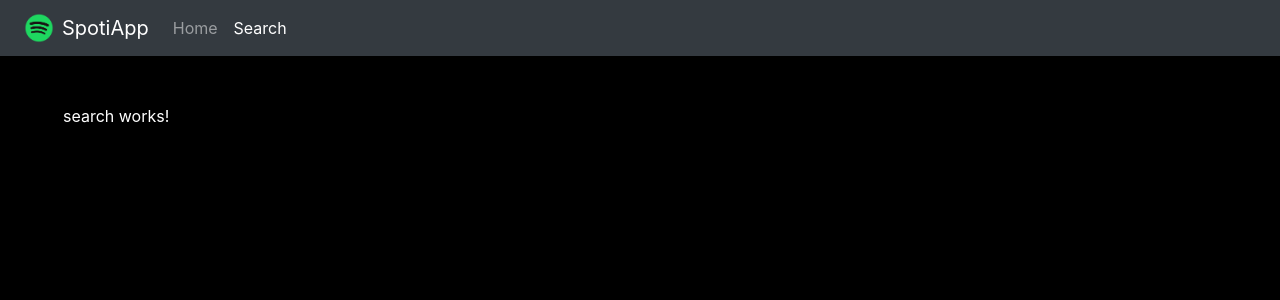
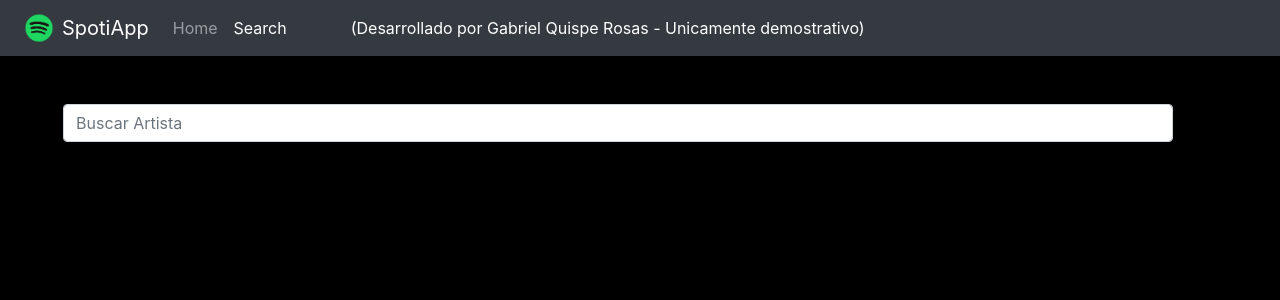
Before and after one commit to QuispeRosasGabriel/Spotify-App, an Angular app: page /search in a window 1280 px wide. Shown: the top 300 px of the page. Built offline with nearby package versions, Linux system fonts and the light colour scheme.

Commit message:
working on search page

```diff
--- a/src/app/components/search/search.component.html
+++ b/src/app/components/search/search.component.html
@@ -1 +1,21 @@
-<p>search works!</p>
+<div class="row">
+  <div class="col">
+    <input
+      type="text"
+      (keyup)="buscar(termino.value)"
+      class="form-control"
+      placeholder="Buscar Artista"
+      #termino
+    />
+  </div>
+</div>
+
+<div class="card-columns m-5">
+  <div class="card" *ngFor="let artista of artistas">
+    <img [src]="artista.images[0].url" class="card-img-top" alt="..." />
+    <div class="card-body">
+      <h5 class="card-title">{{ artista.name }}</h5>
+      <p class="card-text"></p>
+    </div>
+  </div>
+</div>
--- a/src/app/components/search/search.component.ts
+++ b/src/app/components/search/search.component.ts
@@ -1,15 +1,23 @@
 import { Component, OnInit } from '@angular/core';
-
+import { SpotifyService } from 'src/app/services/spotify.service';
 @Component({
   selector: 'app-search',
   templateUrl: './search.component.html',
   styleUrls: ['./search.component.scss']
 })
 export class SearchComponent implements OnInit {
-
-  constructor() { }
+  artistas: any[] = [];
+  constructor(private _spotifyService: SpotifyService) { }
 
   ngOnInit() {
   }
 
+  buscar(termino: string) {
+    console.log(termino);
+    this._spotifyService.getArtist(termino).subscribe((resp: any) => {
+      console.log(resp.artists.items)
+      this.artistas = resp.artists.items;
+    })
+  }
+
 }
--- a/src/app/services/spotify.service.ts
+++ b/src/app/services/spotify.service.ts
@@ -11,8 +11,14 @@ export class SpotifyService {
     const headers = new HttpHeaders({
       "Authorization": "Bearer BQDNQsekWU5BjrQaRgxZz26amy6sDvSIAkhh9Nq_IPuyGoVvThbhrgLnTNFx2D_UqB6IRLAd6tLpqaaqcOY"
     })
-
     return this.http.get("https://api.spotify.com/v1/browse/new-releases", { headers });
   }
 
+  getArtist(termino: string) {
+    const headers = new HttpHeaders({
+      "Authorization": "Bearer BQDNQsekWU5BjrQaRgxZz26amy6sDvSIAkhh9Nq_IPuyGoVvThbhrgLnTNFx2D_UqB6IRLAd6tLpqaaqcOY"
+    })
+    return this.http.get(`https://api.spotify.com/v1/search?q=${termino}&type=artist`, { headers });
+  }
+
 }
--- a/src/app/shared/navbar/navbar.component.html
+++ b/src/app/shared/navbar/navbar.component.html
@@ -28,6 +28,11 @@
       <li class="nav-item" routerLinkActive="active">
         <a class="nav-link" routerLink="search">Search</a>
       </li>
+      <li class="nav-item ml-5" routerLinkActive="active">
+        <a class="nav-link" routerLink="search"
+          >(Desarrollado por Gabriel Quispe Rosas - Unicamente demostrativo)</a
+        >
+      </li>
     </ul>
   </div>
 </nav>
```
